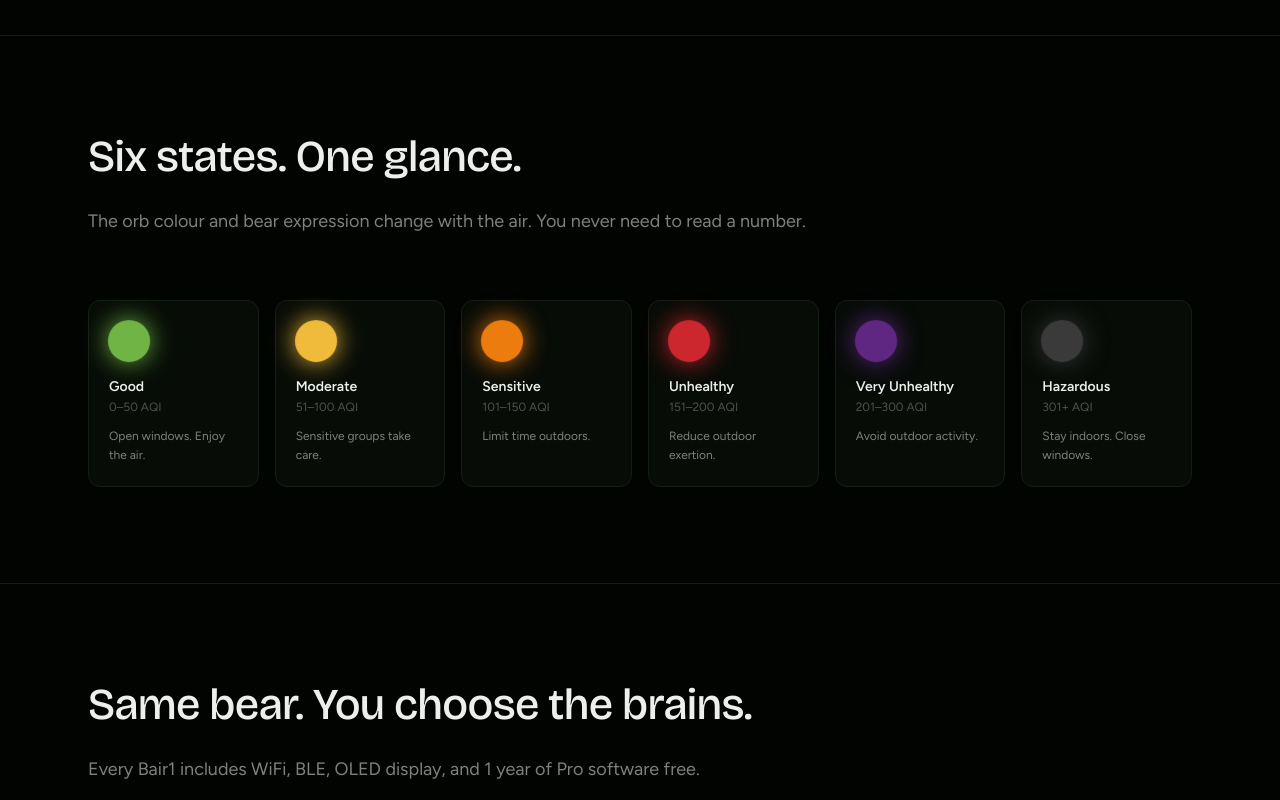
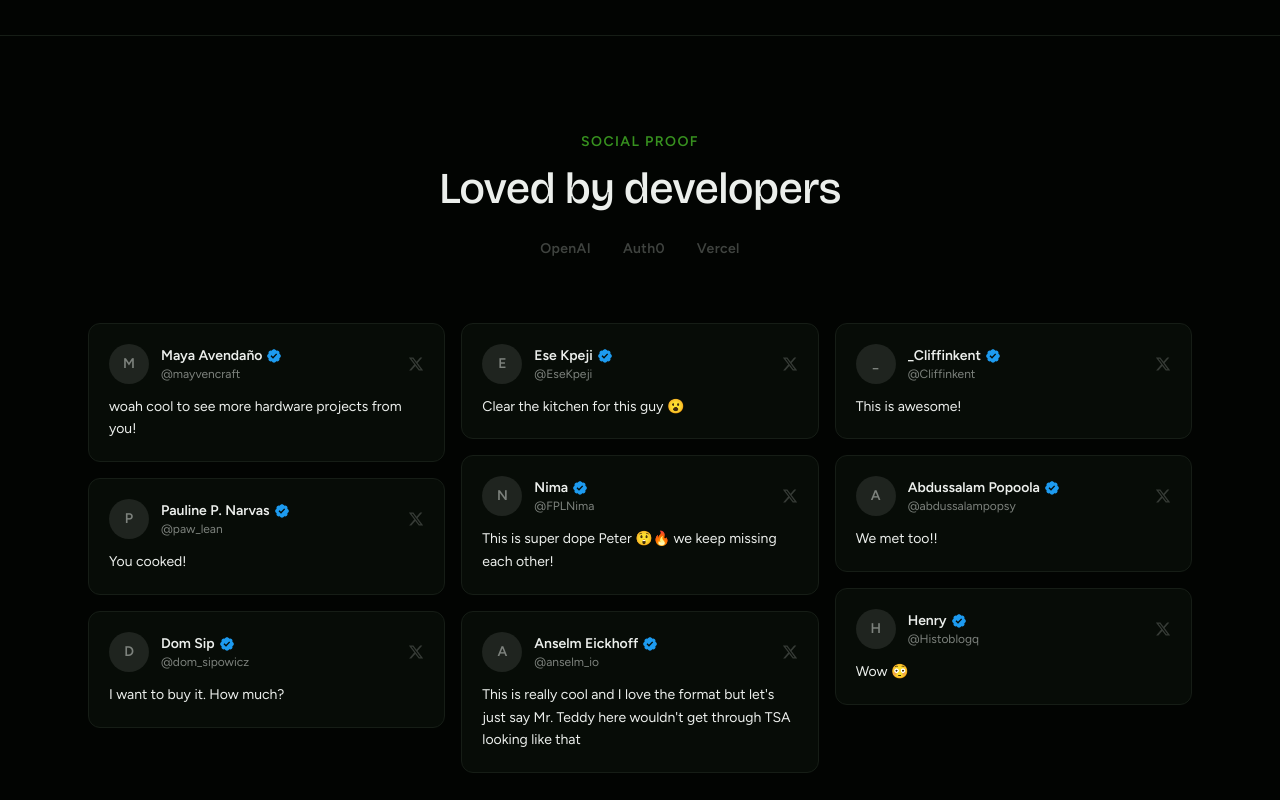
Before and after one commit to Hey-Salad/bair1-web, a Next.js app: page / in a window 1280 px wide. Shown: the part 2640-3440 px from the top of the page. Built offline with nearby package versions, Linux system fonts and the light colour scheme.

Commit message:
Add social proof section with developer tweets and company badges
Adds a masonry grid of verified tweets from developers at OpenAI, Auth0, and Vercel
between the Origin Story and AQI States sections on the landing page.

Co-Authored-By: Claude Opus 4.6 <noreply@anthropic.com>

```diff
--- a/src/app/page.tsx
+++ b/src/app/page.tsx
@@ -218,6 +218,61 @@ export default function LandingPage() {
         </div>
       </section>
 
+      {/* Social Proof */}
+      <section className="py-24">
+        <div className="max-w-6xl mx-auto px-6">
+          {/* Loved by developers */}
+          <div className="text-center mb-6">
+            <p className="text-sm font-semibold tracking-widest uppercase text-primary mb-3">Social Proof</p>
+            <h2 className="text-ink mb-4">Loved by developers</h2>
+            <div className="flex items-center justify-center gap-8 mt-6 mb-16 opacity-50">
+              {/* Company logos as text badges */}
+              {["OpenAI", "Auth0", "Vercel"].map((company) => (
+                <span key={company} className="text-sm font-bold tracking-wide text-muted">{company}</span>
+              ))}
+            </div>
+          </div>
+
+          {/* Tweet grid */}
+          <div className="columns-1 sm:columns-2 lg:columns-3 gap-4 space-y-4">
+            {[
+              { name: "Maya Avendaño", handle: "@mayvencraft", text: "woah cool to see more hardware projects from you!", verified: true },
+              { name: "Pauline P. Narvas", handle: "@paw_lean", text: "You cooked!", verified: true },
+              { name: "Dom Sip", handle: "@dom_sipowicz", text: "I want to buy it. How much?", verified: true },
+              { name: "Ese Kpeji", handle: "@EseKpeji", text: "Clear the kitchen for this guy 😮", verified: true },
+              { name: "Nima", handle: "@FPLNima", text: "This is super dope Peter 😲🔥 we keep missing each other!", verified: true },
+              { name: "Anselm Eickhoff", handle: "@anselm_io", text: "This is really cool and I love the format but let's just say Mr. Teddy here wouldn't get through TSA looking like that", verified: true },
+              { name: "_Cliffinkent", handle: "@Cliffinkent", text: "This is awesome!", verified: true },
+              { name: "Abdussalam Popoola", handle: "@abdussalampopsy", text: "We met too!!", verified: true },
+              { name: "Henry", handle: "@Histoblogq", text: "Wow 😳", verified: true },
+            ].map((tweet) => (
+              <div key={tweet.handle} className="break-inside-avoid rounded-xl border border-border bg-surface p-5 hover:border-muted/40 transition-colors">
+                <div className="flex items-center gap-3 mb-3">
+                  <div className="w-10 h-10 rounded-full bg-muted/20 flex items-center justify-center text-sm font-bold text-muted">
+                    {tweet.name.charAt(0)}
+                  </div>
+                  <div className="flex-1 min-w-0">
+                    <div className="flex items-center gap-1">
+                      <span className="text-sm font-bold text-ink truncate">{tweet.name}</span>
+                      {tweet.verified && (
+                        <svg className="w-4 h-4 text-[#1d9bf0] shrink-0" viewBox="0 0 24 24" fill="currentColor">
+                          <path d="M22.25 12c0-1.43-.88-2.67-2.19-3.34.46-1.39.2-2.9-.81-3.91s-2.52-1.27-3.91-.81c-.66-1.31-1.91-2.19-3.34-2.19s-2.67.88-3.33 2.19c-1.4-.46-2.91-.2-3.92.81s-1.26 2.52-.8 3.91c-1.31.67-2.2 1.91-2.2 3.34s.89 2.67 2.2 3.34c-.46 1.39-.21 2.9.8 3.91s2.52 1.26 3.91.81c.67 1.31 1.91 2.19 3.34 2.19s2.68-.88 3.34-2.19c1.39.45 2.9.2 3.91-.81s1.27-2.52.81-3.91c1.31-.67 2.19-1.91 2.19-3.34zm-11.71 4.2L6.8 12.46l1.41-1.42 2.26 2.26 4.8-5.23 1.47 1.36-6.2 6.77z" />
+                        </svg>
+                      )}
+                    </div>
+                    <p className="text-xs text-muted truncate">{tweet.handle}</p>
+                  </div>
+                  <svg className="w-4 h-4 text-muted/40 shrink-0" viewBox="0 0 24 24" fill="currentColor">
+                    <path d="M18.244 2.25h3.308l-7.227 8.26 8.502 11.24H16.17l-5.214-6.817L4.99 21.75H1.68l7.73-8.835L1.254 2.25H8.08l4.713 6.231zm-1.161 17.52h1.833L7.084 4.126H5.117z" />
+                  </svg>
+                </div>
+                <p className="text-sm text-ink leading-relaxed">{tweet.text}</p>
+              </div>
+            ))}
+          </div>
+        </div>
+      </section>
+
       {/* AQI States */}
       <section className="py-24">
         <div className="max-w-6xl mx-auto px-6">
```
